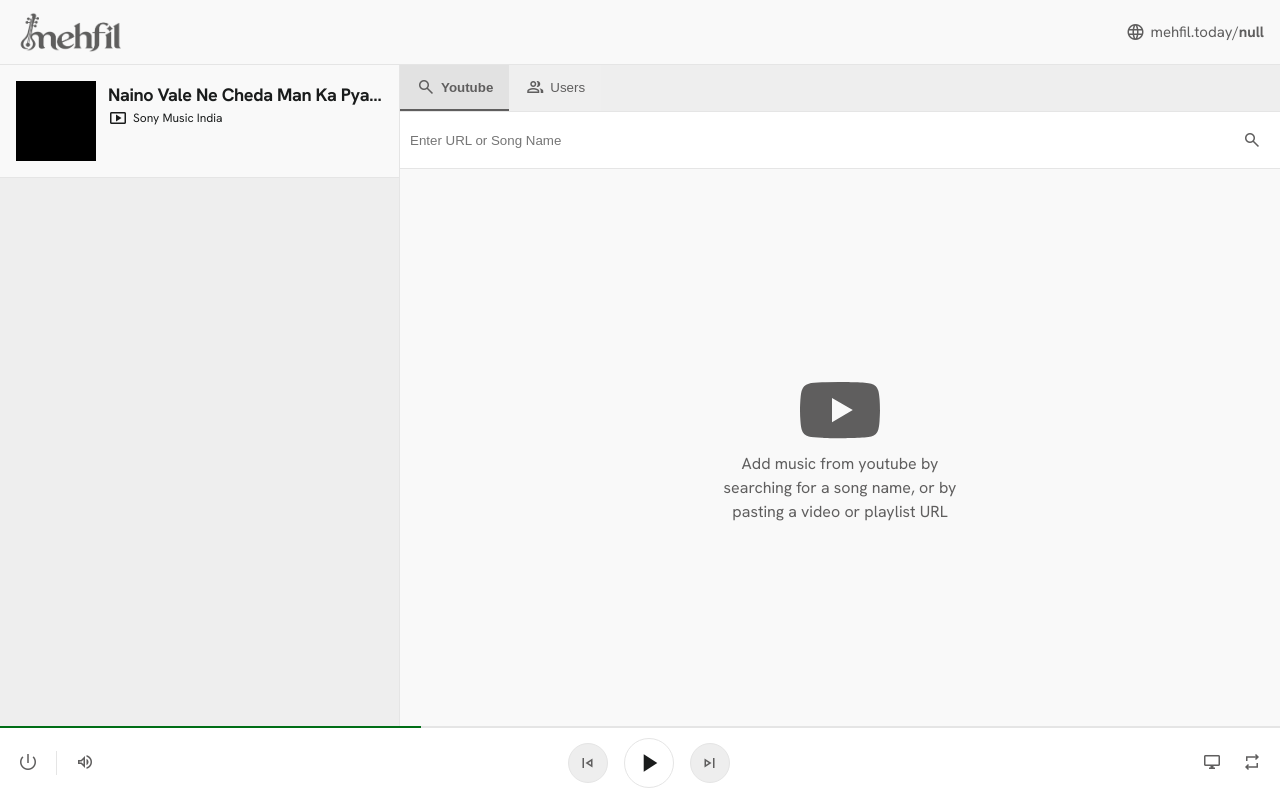
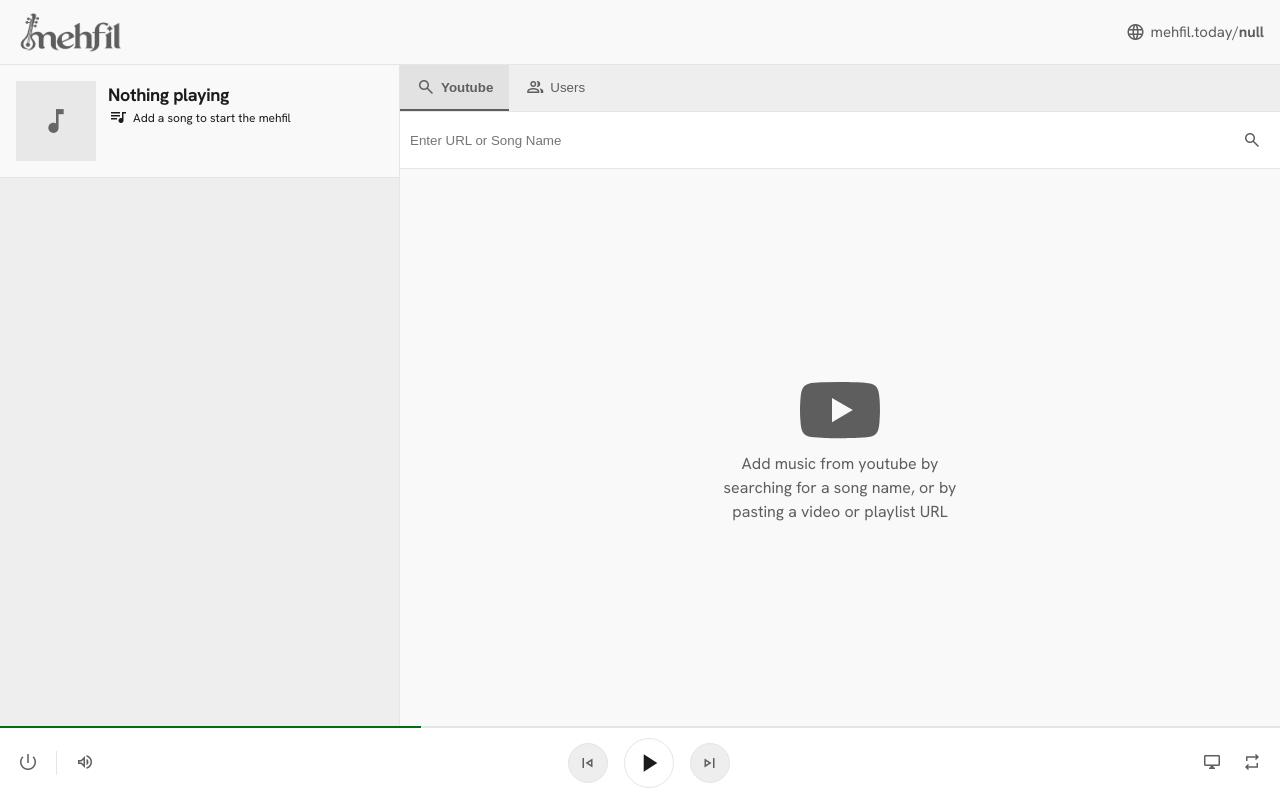
Before and after one commit to rishabh7923/mehfil, a website with bundled scripts: page public/room.html in a window 1280 px wide. Built offline with nearby package versions, Linux system fonts and the light colour scheme; no server answers.

Commit message:
Add video placeholder and update UI for empty state in player

```diff
--- a/public/css/room.css
+++ b/public/css/room.css
@@ -126,6 +126,29 @@
         height: 100%;
         z-index: 5;
         background-color: #000;
+
+        #youtube-player-container[hidden] {
+            display: none;
+        }
+
+        #video-placeholder {
+            display: flex;
+            align-items: center;
+            justify-content: center;
+            width: 100%;
+            height: 100%;
+            color: var(--text-secondary);
+            background: var(--surface-container-high);
+
+            .material-symbols-outlined {
+                font-size: 34px;
+                color: var(--text-muted);
+            }
+        }
+
+        #video-placeholder[hidden] {
+            display: none;
+        }
     }
 }
 
--- a/public/js/player.js
+++ b/public/js/player.js
@@ -68,13 +68,21 @@
 export function syncPlayerWithServer(currentSong, playbackState) {
     const songTitleEl = document.getElementById("current-song-title")
     const songArtistEl = document.getElementById("current-song-artist")
+    const playerContainer = document.getElementById("youtube-player-container")
+    const videoPlaceholder = document.getElementById("video-placeholder")
 
     if (!currentSong || !currentSong.videoId) {
         if (ytPlayer && isPlayerReady) ytPlayer.stopVideo()
+        playerContainer.hidden = true
+        videoPlaceholder.hidden = false
+        songTitleEl.textContent = "Nothing playing"
+        songArtistEl.textContent = "Add a song to start the mehfil"
         currentSongId = null
         return
     }
 
+    playerContainer.hidden = false
+    videoPlaceholder.hidden = true
     songTitleEl.textContent = currentSong.title
     songArtistEl.textContent = currentSong.channelTitle
 
--- a/public/room.html
+++ b/public/room.html
@@ -38,15 +38,18 @@
                     <div class="current-video">
                         <div class="video-wrapper">
                             <div id="youtube-player-container"></div>
+                            <div id="video-placeholder" aria-hidden="true">
+                                <span class="material-symbols-outlined">music_note</span>
+                            </div>
                         </div>
                     </div>
 
                     <div class="current-info">
-                        <h2 id="current-song-title">Naino Vale Ne Cheda Man Ka Pyala</h2>
+                        <h2 id="current-song-title">Nothing playing</h2>
 
                         <div class="current-song-source">
-                            <span class="material-symbols-outlined">smart_display</span>
-                            <span id="current-song-artist">Sony Music India</span>
+                            <span class="material-symbols-outlined">queue_music</span>
+                            <span id="current-song-artist">Add a song to start the mehfil</span>
                         </div>
 
                     </div>
```
